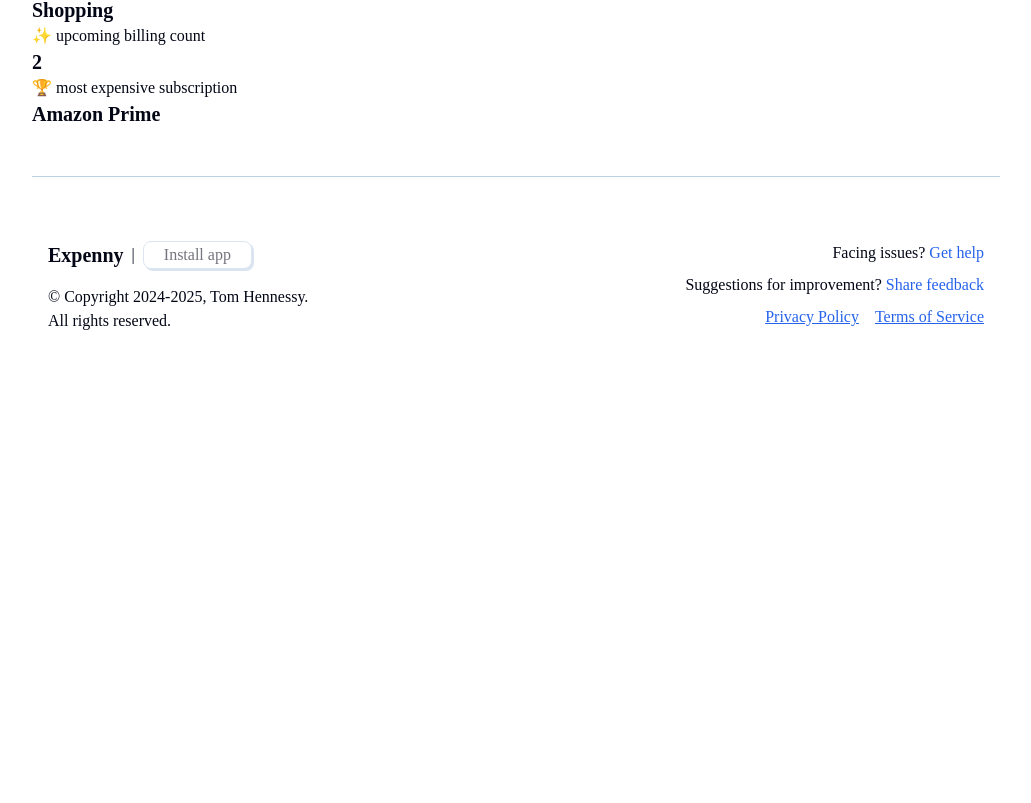
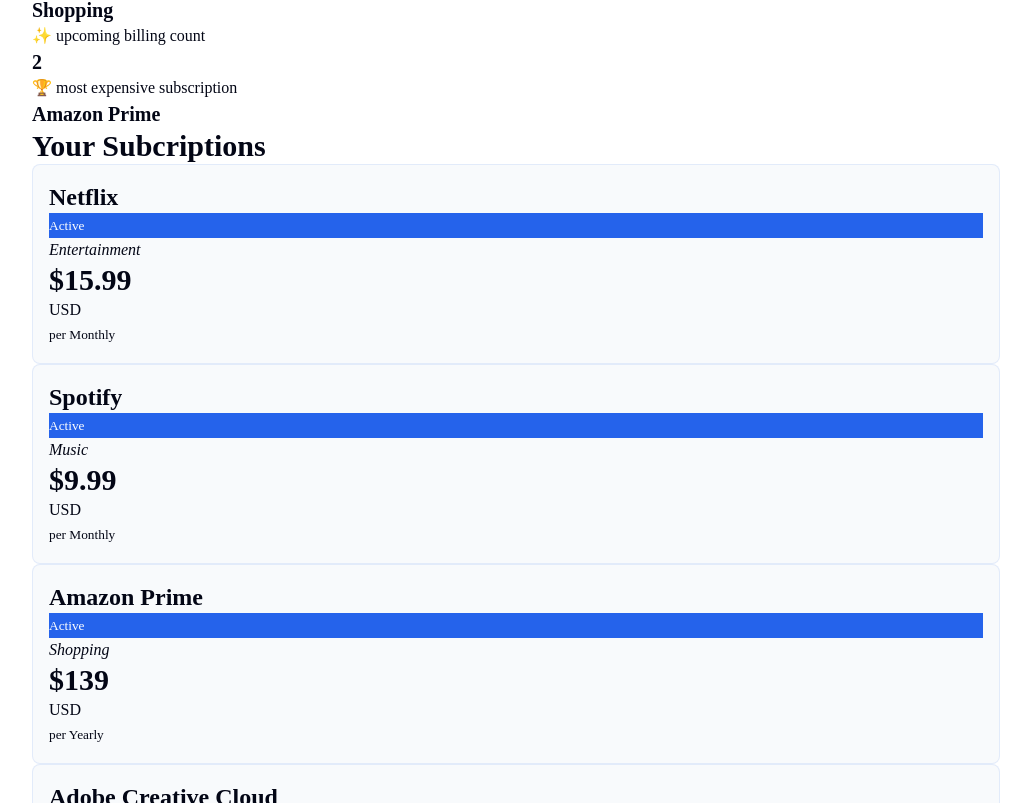
Before and after one commit to tomlhennessy/expenny, a Next.js app: page /dashboard in a window 1280 px wide. Shown: the part 417-1220 px from the top of the page, without its empty margins (124-1155 px from the left). Before the commit the page ends 830 px from the top, so only its background shows below. Built offline with nearby package versions, Linux system fonts and the light colour scheme; a web font is replaced by a local one.

Commit message:
subscription display

```diff
--- a/components/SubscriptionsDisplay.jsx
+++ b/components/SubscriptionsDisplay.jsx
@@ -1,7 +1,37 @@
+import { subscriptions } from "@/utils"
 
 
 export default function SubscriptionsDisplay() {
     return (
-      <div></div>
+      <section>
+        <h2>Your Subcriptions</h2>
+        <div className='card-container'>
+          {subscriptions.map((sub, subIndex) => {
+            const { name, category, cost, currency, billingFrequency, startDate, notes, status } = sub
+
+            return (
+              <div key={subIndex} className='card subcription-card'>
+                <div>
+                  <h3>{name}</h3>
+                  <div className={'status ' + (status === 'Active' ? 'card-button-primary' : 'card-button-secondary')}>
+                    <small>{status}</small>
+                  </div>
+                </div>
+
+                <p><i>{category}</i></p>
+
+                <div className='sub-cost'>
+                  <h2>${cost}</h2>
+                  <p>{currency}</p>
+                </div>
+
+                <small>per {billingFrequency}</small>
+
+              </div>
+
+            )
+          })}
+        </div>
+      </section>
     )
   }
```
